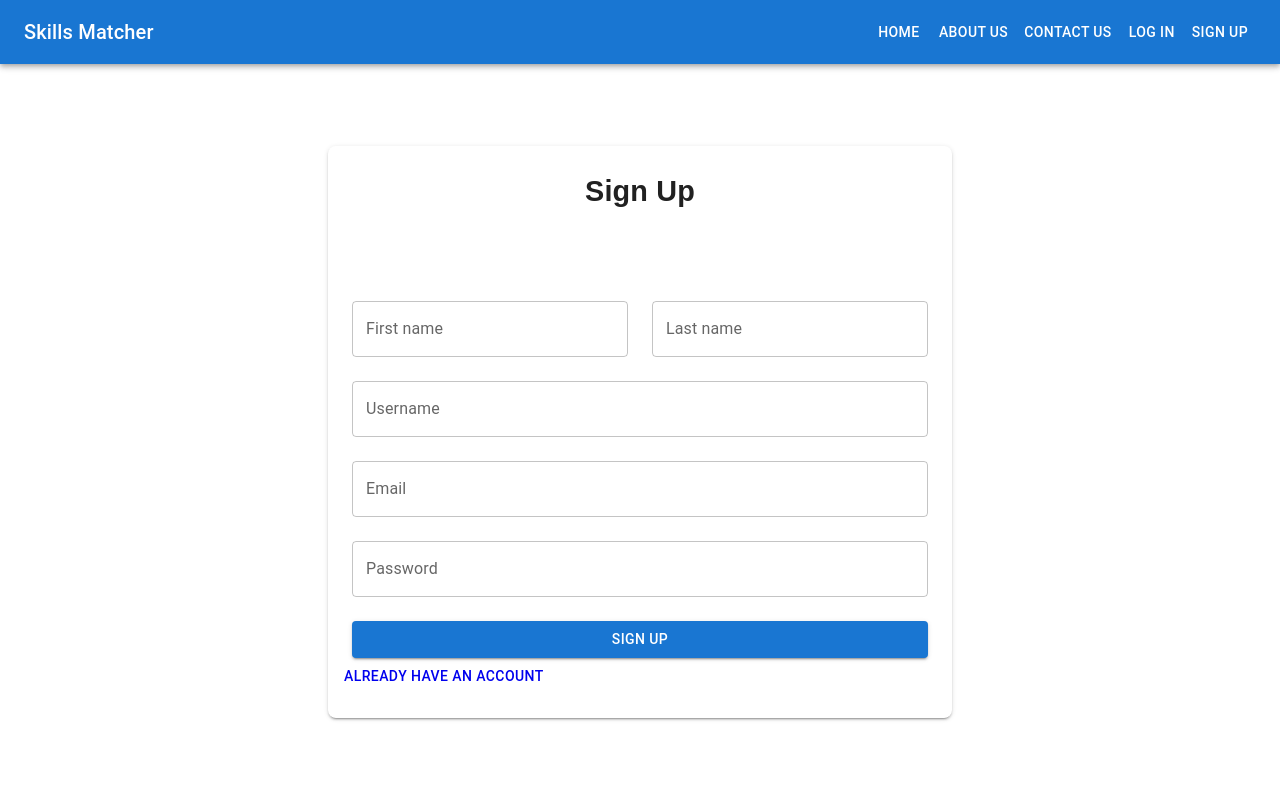
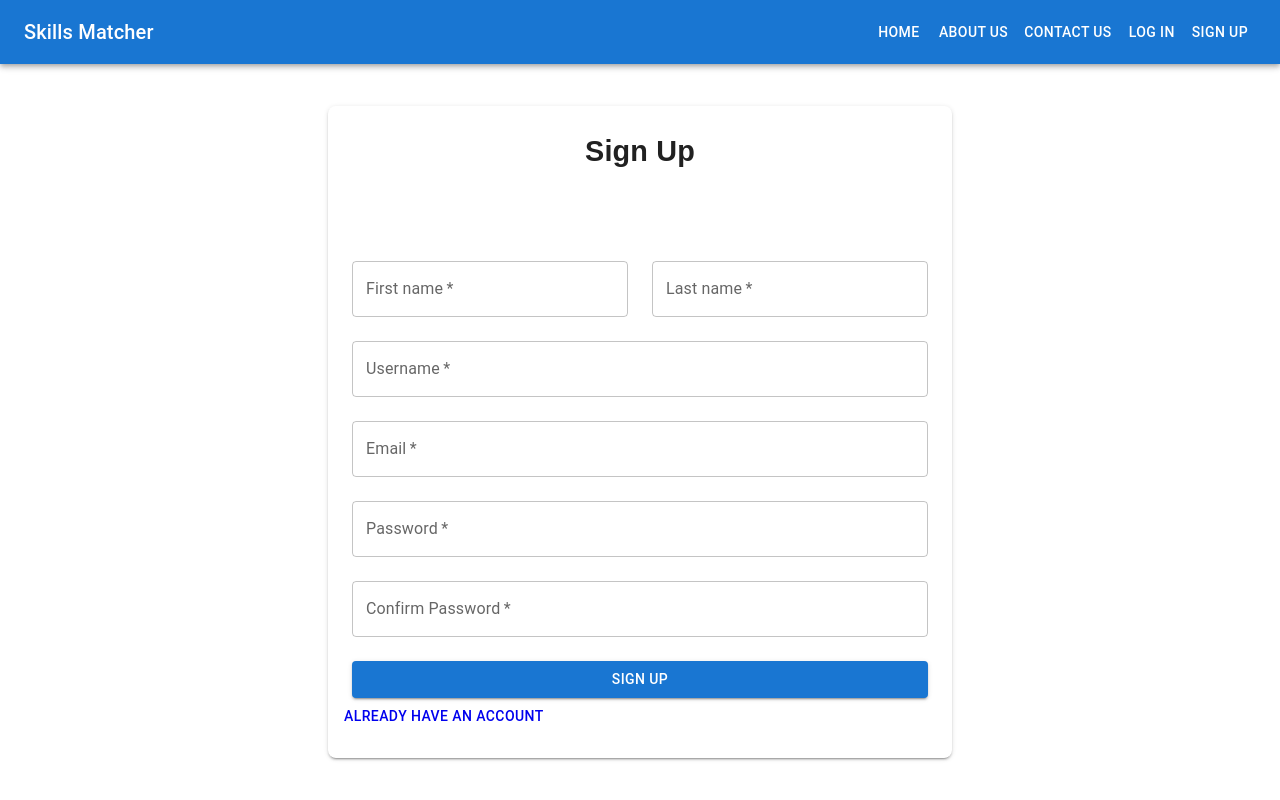
Before and after one commit to putto11262002/skill-matcher-user-ui, a Next.js app in the folder user-client/: page /sign-up in a window 1280 px wide. Built offline with nearby package versions, Linux system fonts and the light colour scheme; no server answers.

Commit message:
added confirmed password,and input validations

```diff
--- a/user-client/src/pages/sign-up/index.jsx
+++ b/user-client/src/pages/sign-up/index.jsx
@@ -22,21 +22,30 @@ const SignUpPage = () => {
     const [firstName, setFirstName] = useState('');
     const [lastName, setLastName] = useState('');
     const [password, setPassword] = useState('');
+    const [confirmPassword, setConfirmPassword] = useState('');
+    const [message, setMessage] = useState('');
     const router = useRouter();
 
 
     const { isLoggedIn, loading, error } = useSelector((state) => state.auth);
     const { error: signUpError, mutate, isLoading: isLoadingSignUp } = useMutation(authService.signUp, {
         onSuccess: (res) => {
-            router.push('/login')
+            setMessage('Sign up successful!');
+            router.push('/login');
+        },
+        onError: (error) => {
+            setMessage(error.message);
         }
-
     })
 
 
     const handleSignUp = (e) => {
         e.preventDefault()
-        mutate({ username: email, password, firstName, lastName, email })
+        if (password === confirmPassword) {
+            mutate({ username: email, password, firstName, lastName, email })
+        } else {
+            setMessage('Passwords do not match');
+        }
     };
 
     useEffect(() => {
@@ -68,6 +77,8 @@ const SignUpPage = () => {
                                     onChange={(e) => setFirstName(e.target.value)}
                                     label='First name'
                                     fullWidth
+                                    required
+                                    inputProps={{ minLength: 3 }}
                                 />
                             </Grid>
                             <Grid xs={12} md={6} item>
@@ -76,6 +87,8 @@ const SignUpPage = () => {
                                     onChange={(e) => setLastName(e.target.value)}
                                     label='Last name'
                                     fullWidth
+                                    required
+                                    inputProps={{ minLength: 3 }}
                                 />
                             </Grid>
                             <Grid xs={12} item>
@@ -85,6 +98,8 @@ const SignUpPage = () => {
                                     label='Username'
                                     type='username'
                                     fullWidth
+                                    required
+                                    inputProps={{ minLength:3}}
                                 />
                             </Grid>
                             <Grid xs={12} item>
@@ -94,15 +109,27 @@ const SignUpPage = () => {
                                     label='Email'
                                     type='email'
                                     fullWidth
+                                    required
                                 />
                             </Grid>
-                        <Grid xs={12} item>
+                            <Grid xs={12} item>
                                 <TextField
                                     value={password}
                                     onChange={(e) => setPassword(e.target.value)}
                                     label='Password'
                                     type='password'
                                     fullWidth
+                                    required
+                                />
+                            </Grid>
+                            <Grid item xs={12}>
+                                <TextField
+                                    value={confirmPassword}
+                                    onChange={(e) => setConfirmPassword(e.target.value)}
+                                    label="Confirm Password"
+                                    type="password"
+                                    fullWidth
+                                    required
                                 />
                             </Grid>
                             <Grid display='flex' justifyContent='center' xs={12} item>
```
